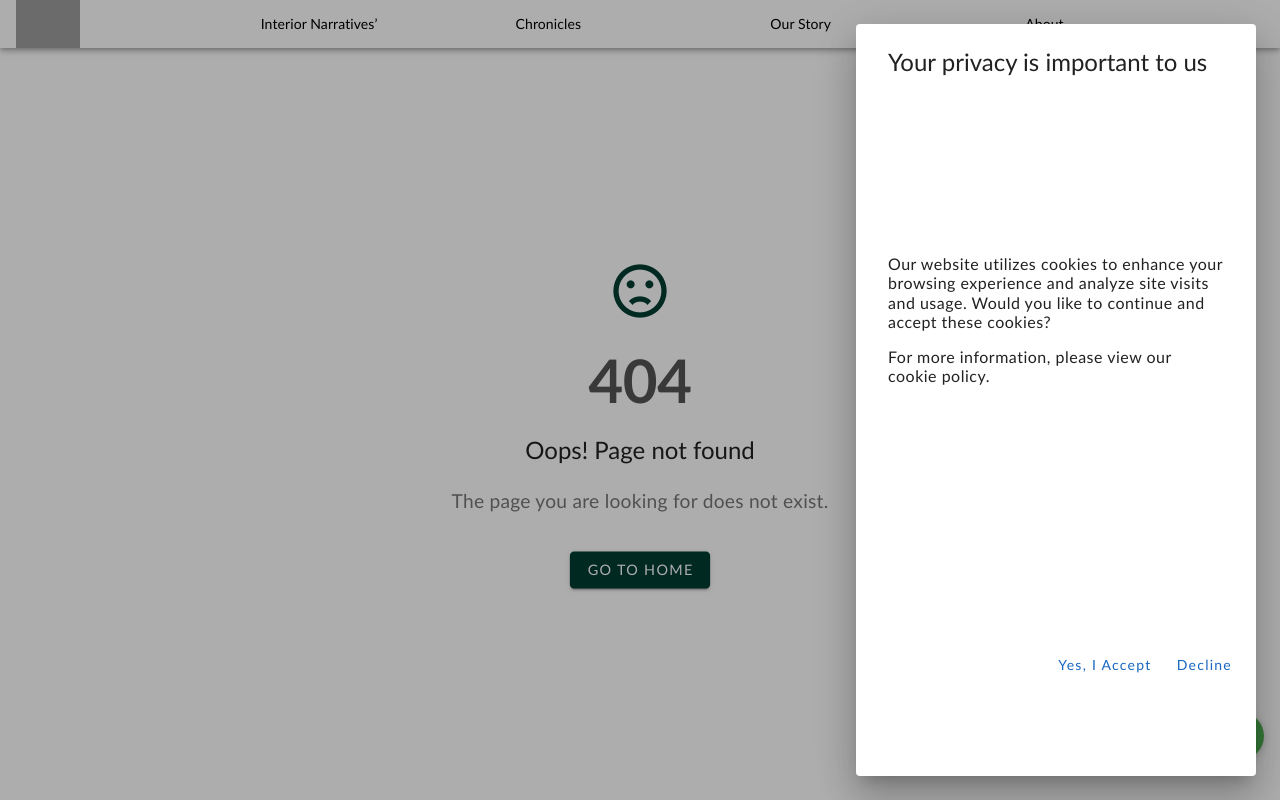
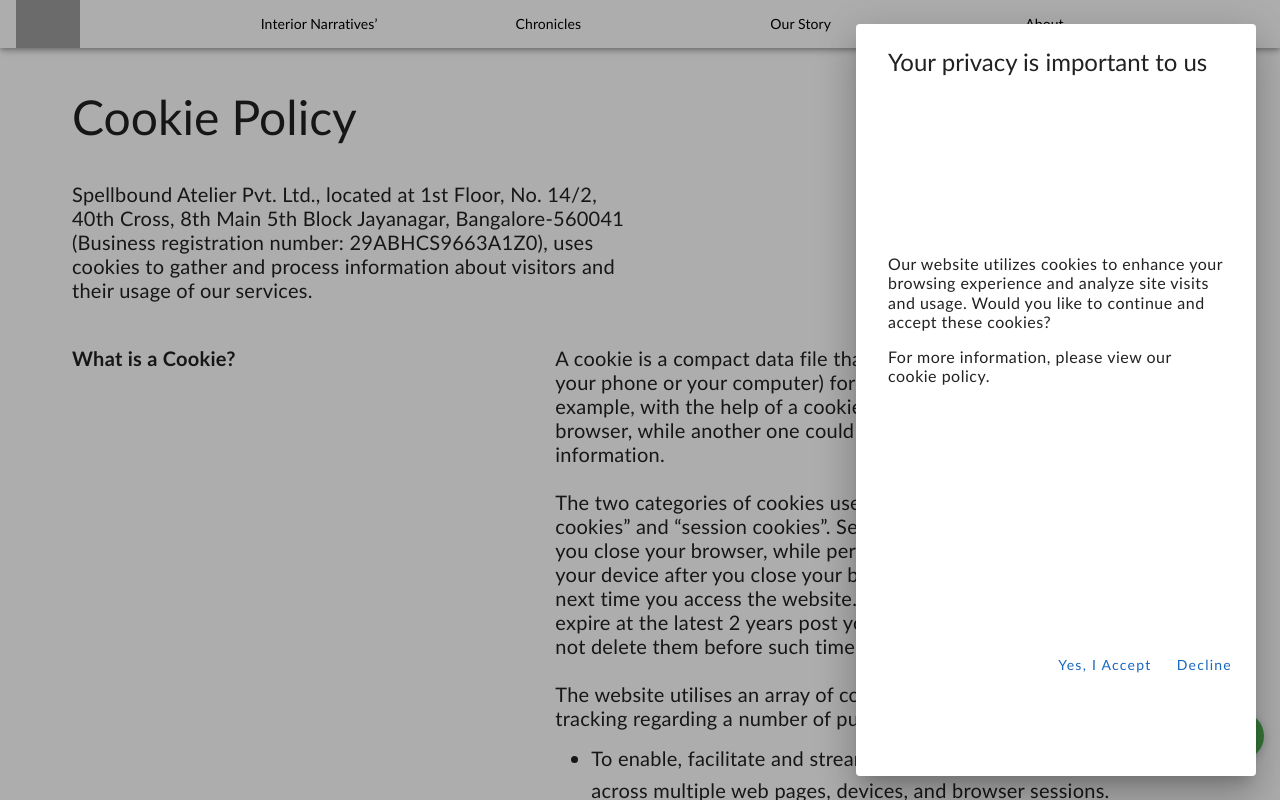
Before and after one commit to adarsht29/spellbound-vue, a Vue app: page /cookie-policy in a window 1280 px wide. Before the commit this address led to /whoops. Built offline with nearby package versions, Linux system fonts and the light colour scheme; grey boxes are pictures that could not be loaded; a web font is replaced by a local one.

Commit message:
All changes

```diff
--- a/src/App.vue
+++ b/src/App.vue
@@ -14,8 +14,8 @@
       @click="openWhatsApp()"
     >
       <v-icon>mdi-whatsapp</v-icon>
-      <CookieDialog />
     </v-btn>
+    <CookieDialog />
   </v-app>
 </template>
 
--- a/src/components/Home/BlockOne.vue
+++ b/src/components/Home/BlockOne.vue
@@ -1,15 +1,6 @@
 <template>
   <v-container fluid class="ma-0 pa-0">
-    <video
-      :key="require(`@/assets/${image}`)"
-      ref="videoPlayer"
-      autoplay
-      muted="true"
-      width="100%"
-      class="d-block video"
-      loop
-      @canplay="handleCanPlay"
-    >
+    <video autoplay muted loop class="d-block video">
       <source :src="require(`@/assets/${image}`)" type="video/mp4" />
       Your browser does not support the video tag.
     </video>
@@ -52,4 +43,8 @@
 };
 </script>
 
-<style lang="scss" scoped></style>
+<style lang="scss" scoped>
+video {
+  width: 100%;
+}
+</style>
--- a/src/components/NavFooter.vue
+++ b/src/components/NavFooter.vue
@@ -250,8 +250,8 @@
         url: "/privacy-policy",
       },
       {
-        label: "Cookie Preference",
-        url: "/cookie-preference",
+        label: "Cookie Policy",
+        url: "/cookie-policy",
       },
       {
         label: "Terms of Use",
--- a/src/router/index.js
+++ b/src/router/index.js
@@ -53,6 +53,16 @@
     component: () => import("../views/PrivacyPolicyView.vue"),
   },
   {
+    path: "/cookie-policy",
+    name: "cookie",
+    component: () => import("../views/CookiePolicyView.vue"),
+  },
+  {
+    path: "/terms-of-use",
+    name: "terms",
+    component: () => import("../views/TermsOfUseView.vue"),
+  },
+  {
     path: "/:catchAll(.*)",
     redirect: "/whoops",
     component: () => import("../views/PageNotFoundView.vue"),
--- /dev/null
+++ b/src/views/CookiePolicyView.vue
@@ -0,0 +1,108 @@
+<template>
+  <div class="cookie-preference">
+    <v-container class="pt-6 pb-8 pt-md-10 pb-md-16 pl-8 pr-8">
+      <v-row>
+        <v-col cols="12">
+          <div class="text-h4 text-md-h3">Cookie Policy</div>
+        </v-col>
+      </v-row>
+      <v-row class="mt-6">
+        <v-col cols="12" md="6">
+          <div class="text-subtitle-1 text-md-h6">
+            <p>
+              Spellbound Atelier Pvt. Ltd., located at 1st Floor, No. 14/2, 40th
+              Cross, 8th Main 5th Block Jayanagar, Bangalore-560041 (Business
+              registration number: 29ABHCS9663A1Z0), uses cookies to gather and
+              process information about visitors and their usage of our
+              services.
+            </p>
+          </div>
+        </v-col>
+      </v-row>
+      <v-row class="mt-8">
+        <template v-for="(section, index) in sections" :key="index">
+          <v-col cols="12" md="4">
+            <div class="text-subtitle-1 text-md-h6 font-weight-bold">
+              {{ section.title }}
+            </div>
+          </v-col>
+          <v-col cols="12" md="7" offset-md="1">
+            <div
+              v-if="section.subtitle"
+              class="text-subtitle-1 text-md-h6"
+              v-html="section.subtitle"
+            ></div>
+            <ul
+              v-if="section.body.length > 0"
+              class="text-subtitle-1 text-md-h6 mt-3 ml-8 ml-md-9"
+            >
+              <li
+                v-for="(section1, index1) in section.body"
+                :key="index1"
+                v-html="section1"
+              ></li>
+            </ul>
+            <div
+              v-if="section.subtitle1"
+              class="text-subtitle-1 text-md-h6 mt-6"
+              v-html="section.subtitle1"
+            ></div>
+          </v-col>
+        </template>
+      </v-row>
+    </v-container>
+  </div>
+</template>
+
+<script>
+import { ref } from "vue";
+export default {
+  name: "CookiePolicyView",
+  setup() {
+    const sections = ref([
+      {
+        title: "What is a Cookie?",
+        subtitle:
+          "A cookie is a compact data file that is transferred to your device (e.g. your phone or your computer) for the purpose of keeping records. For example, with the help of a cookie, the website can recognize your browser, while another one could store your preferences and other information.<br /><br />The two categories of cookies used on the website are “persistent cookies” and “session cookies”. Session cookies will usually expire once you close your browser, while persistent cookies will remain intact on your device after you close your browser and can be put to use again the next time you access the website. The cookies placed by the website will expire at the latest 2 years post your last visit to the website if you do not delete them before such time.<br /><br />The website utilises an array of cookies and associated technologies for tracking regarding a number of purposes, including the following:",
+        body: [
+          "To enable, facilitate and streamline the working of the website across multiple web pages, devices, and browser sessions.",
+          "To ease your access to and use of the website and add a sense of seamlessness.",
+          "To monitor and analyse the performance, operation, and effectiveness of the website, so that we can enhance and optimise it.",
+        ],
+        subtitle1: "",
+      },
+      {
+        title: "How We Use Cookies",
+        subtitle:
+          'This website uses cookies and associated technologies to retrieve and process information regarding the user\'s use of the website.<br /><br />We may also allow our partners to put cookies in place on your device. Our partners’ cookies aim at obtaining information to help them provide services to us. Cookies placed by our partners include the following: "Google Analytics" uses cookies to understand how you use our website.',
+        body: [],
+        subtitle1: "",
+      },
+      {
+        title: "How you can control cookies",
+        subtitle:
+          "Your browser may permit you to set how it regulates cookies, like declining all cookies or giving you the option to decide whether to accept each cookie. Please note that some parts of the website may not work in accordance with the intent or may not work at all without putting cookies to use. For further assistance on how to delete or disable cookies, please look into clause 5.",
+        body: [],
+        subtitle1: "",
+      },
+      {
+        title: "How you can disable cookies",
+        subtitle:
+          "If you want to go forward and disable the use of cookies by the website and/or other websites or if you wish to delete cookies that are already placed, we suggest that you follow the given guidelines depending on your browser. ",
+        body: [
+          "Chrome: Guidance for <a href='https://support.google.com/chrome/answer/95647?hl=en&co=GENIE.Platform=Desktop'>Google Chrome</a>",
+          "Safari: <a href='https://support.apple.com/en-us/HT201265'>Guidance for Safari</a> (iPhone and iPad)",
+          "Safari: <a href='https://support.apple.com/en-gb/guide/safari/sfri11471/mac'>Guidance for Safari</a> (mac)",
+        ],
+        subtitle1:
+          'If your browser is not mentioned above or if a link does not help you in accordance with what you need, we suggest you visit the Help section of your browser’s toolbar or look for "cookies" in connection with the name of your web browser on the internet. If you have any queries regarding our use of cookies, please reach out to us at contact@spellbound.homes',
+      },
+    ]);
+    return {
+      sections,
+    };
+  },
+};
+</script>
+
+<style lang="scss" scoped></style>
--- a/src/views/IndividualProject.vue
+++ b/src/views/IndividualProject.vue
@@ -45,6 +45,10 @@
         :key="`${index}+${i}`"
         cols="12"
         :md="section.images.length === 2 ? '6' : '12'"
+        :class="[
+          section.images.length === 2 && i === 0 ? 'pr-0 pr-md-6' : '',
+          section.images.length === 2 && i === 1 ? 'pl-0 pl-md-6' : '',
+        ]"
       >
         <v-img :src="image" height="100%" cover> </v-img>
       </v-col>
--- a/src/views/PrivacyPolicyView.vue
+++ b/src/views/PrivacyPolicyView.vue
@@ -49,9 +49,7 @@
                 >
                   {{ section1.title }}
                 </div>
-                <ul
-                  class="text-subtitle-2 text-md-subtitle-1 mt-3 ml-8 ml-md-9"
-                >
+                <ul class="text-subtitle-1 text-md-h6 mt-3 ml-8 ml-md-9">
                   <li v-for="(section2, index2) in section1.body" :key="index2">
                     <span class="font-weight-bold">{{ section2.title }}</span>
                     <span v-if="section2.title">:</span>
--- /dev/null
+++ b/src/views/TermsOfUseView.vue
@@ -0,0 +1,93 @@
+<template>
+  <div class="privacy-policy">
+    <v-container class="pt-6 pb-8 pt-md-10 pb-md-16 pl-8 pr-8">
+      <v-row>
+        <v-col cols="12">
+          <div class="text-h4 text-md-h3">Terms of Use</div>
+        </v-col>
+      </v-row>
+      <v-row class="mt-6">
+        <v-col cols="12" md="6">
+          <div class="text-subtitle-1 text-md-h6">
+            <p>
+              By accessing this website, you consent to abide by these terms.
+              Please review them thoroughly.
+            </p>
+          </div>
+        </v-col>
+      </v-row>
+      <v-row class="mt-8">
+        <template v-for="(section, index) in sections" :key="index">
+          <v-col cols="12" md="4">
+            <div class="text-subtitle-1 text-md-h6 font-weight-bold">
+              {{ section.title }}
+            </div>
+          </v-col>
+          <v-col cols="12" md="7" offset-md="1">
+            <div
+              v-if="section.subtitle"
+              class="text-subtitle-1 text-md-h6"
+              v-html="section.subtitle"
+            ></div>
+          </v-col>
+        </template>
+      </v-row>
+    </v-container>
+  </div>
+</template>
+
+<script>
+import { ref } from "vue";
+export default {
+  name: "TermsOfUseView",
+  setup() {
+    const sections = ref([
+      {
+        title: "General Information",
+        subtitle:
+          "This site provides information for general purposes only. Despite our efforts for accuracy, discrepancies may occur for which Spellbound apologizes.",
+      },
+      {
+        title: "Intellectual Property",
+        subtitle:
+          "The content on this site is copyright protected. You may print copies for personal use but may not frame or link beyond the home page without explicit permission.",
+      },
+      {
+        title: "Liability",
+        subtitle:
+          "Spellbound provides this website 'as is' and is not liable for inaccuracies. We are not responsible for any indirect or consequential damages arising from your use of this site",
+      },
+      {
+        title: "Site Usage",
+        subtitle:
+          "We reserve the right to modify or discontinue any aspect of this site without notice and may deny access to any user in breach of these terms.",
+      },
+      {
+        title: "Indemnification",
+        subtitle:
+          "You agree to indemnify Spellbound against any claims arising from your misuse of this site.",
+      },
+      {
+        title: "Updates to Terms",
+        subtitle:
+          "We may revise these terms occasionally, and recommend revisiting this page to stay informed of any changes.",
+      },
+      {
+        title: "Jurisdiction",
+        subtitle:
+          "These terms are governed by the laws of India, with Bengaluru courts having exclusive jurisdiction over disputes.",
+      },
+      {
+        title: "Severability",
+        subtitle:
+          "In case any clause or any segment of the terms mentioned in these terms & conditions shall be recognised as invalid, unlawful, or unenforceable by any competent authority to any extent, such term shall to that extent be severed from the remaining terms which shall continue to be valid and enforceable to the complete extent permitted by law.",
+      },
+    ]);
+    return {
+      sections,
+    };
+  },
+};
+</script>
+
+<style lang="scss" scoped></style>
```
Also changed, not shown: 1 other file (tests, documents, lock files or other folders).
